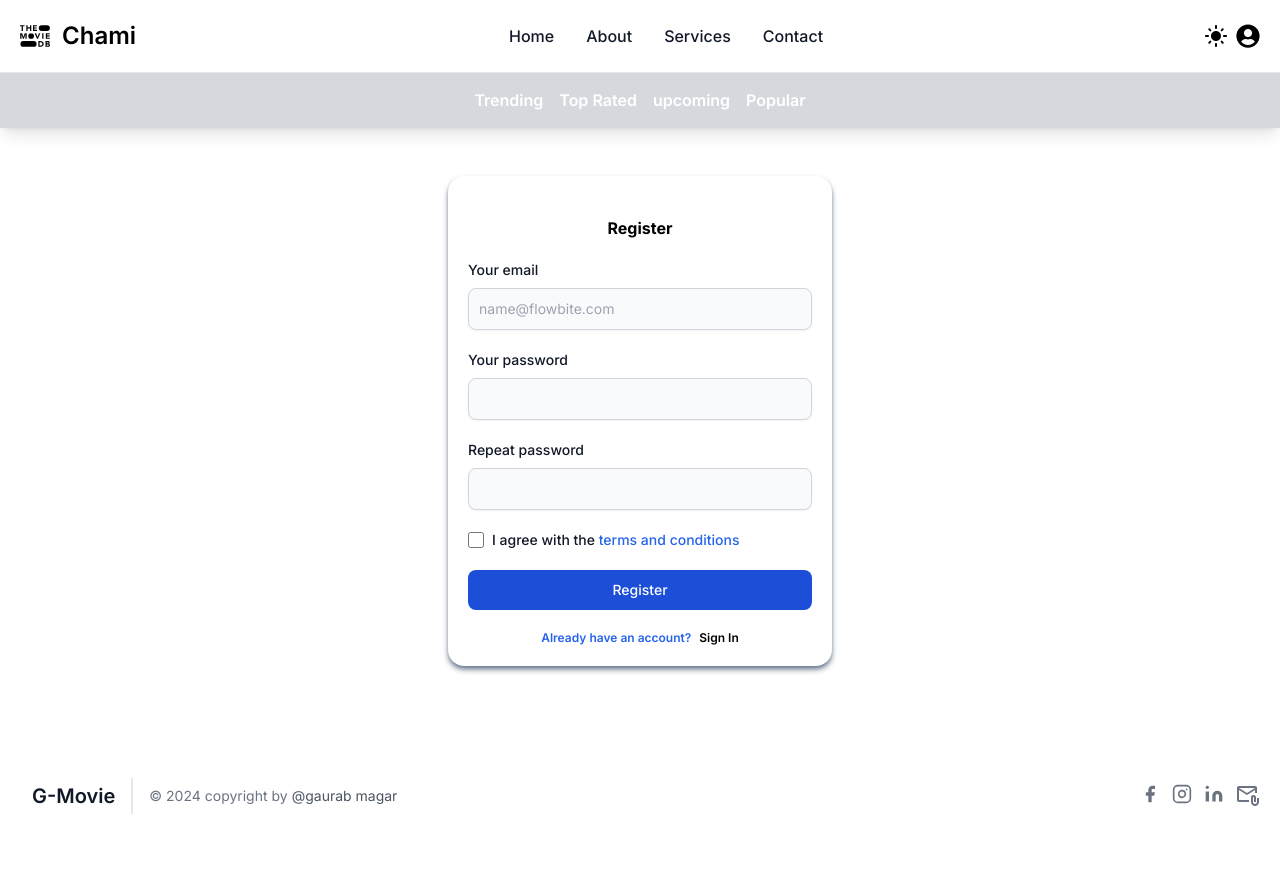
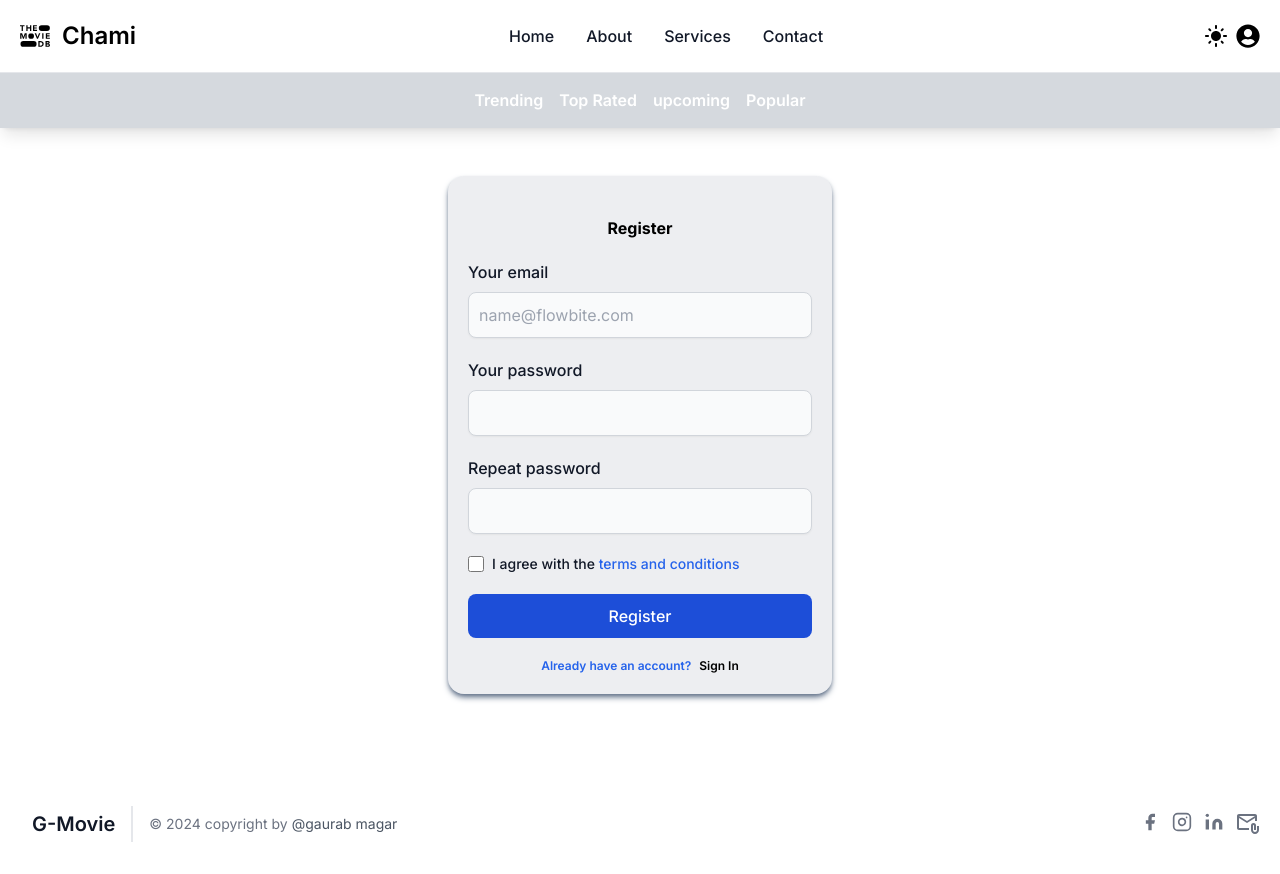
Before and after one commit to gaurab-magar/ImDb, a Next.js app: page /register in a window 1280 px wide. Before the commit the page ends 846 px from the top, so only its background shows below. Built offline with nearby package versions, Linux system fonts and the light colour scheme.

Commit message:
added some better user uiux

```diff
--- a/src/app/(Auth)/SignIn/page.js
+++ b/src/app/(Auth)/SignIn/page.js
@@ -4,15 +4,16 @@ import React from 'react'
 const page = () => {
   return (
     <div className='mt-44 mb-20 w-full'>
-    <form className="max-w-sm md:mx-auto rounded-2xl p-5 mx-7 shadow-md shadow-slate-500 ">
+    <form
+    className="max-w-sm md:mx-auto rounded-2xl p-5 mx-7 shadow-md shadow-slate-500 backdrop-blur bg-gray-300 bg-opacity-40 ">
         <h2 className='font-bold text-center my-5'>Sign In</h2>
         <div className="mb-5">
-            <label for="email" className="block mb-2 text-sm font-medium text-gray-900 dark:text-white">Your email</label>
-            <input type="email" id="email" className="shadow-sm bg-gray-50 border border-gray-300 text-gray-900 text-sm rounded-lg focus:ring-blue-500 focus:border-blue-500 block w-full p-2.5 dark:bg-gray-700 dark:border-gray-600 dark:placeholder-gray-400 dark:text-white dark:focus:ring-blue-500 dark:focus:border-blue-500 dark:shadow-sm-light" placeholder="name@flowbite.com" required />
+            <label for="email" className="block mb-2 text-base font-medium text-gray-900 dark:text-white">Your email</label>
+            <input type="email" id="email" className="shadow-sm bg-gray-50 border border-gray-300 text-gray-900 text-base rounded-lg focus:ring-blue-500 focus:border-blue-500 block w-full p-2.5 dark:bg-gray-700 dark:border-gray-600 dark:placeholder-gray-400 dark:text-white dark:focus:ring-blue-500 dark:focus:border-blue-500 dark:shadow-sm-light" placeholder="email@gmail.com" required />
         </div>
         <div className="mb-5">
-            <label for="password" className="block mb-2 text-sm font-medium text-gray-900 dark:text-white">Your password</label>
-            <input type="password" id="password" className="shadow-sm bg-gray-50 border border-gray-300 text-gray-900 text-sm rounded-lg focus:ring-blue-500 focus:border-blue-500 block w-full p-2.5 dark:bg-gray-700 dark:border-gray-600 dark:placeholder-gray-400 dark:text-white dark:focus:ring-blue-500 dark:focus:border-blue-500 dark:shadow-sm-light" required />
+            <label for="password" className="block mb-2 text-base font-medium text-gray-900 dark:text-white">Your password</label>
+            <input type="password" id="password" className="shadow-sm bg-gray-50 border border-gray-300 text-gray-900 text-base rounded-lg focus:ring-blue-500 focus:border-blue-500 block w-full p-2.5 dark:bg-gray-700 dark:border-gray-600 dark:placeholder-gray-400 dark:text-white dark:focus:ring-blue-500 dark:focus:border-blue-500 dark:shadow-sm-light" required />
         </div>
         <div className="flex items-start mb-5">
             <div className="flex items-center h-5">
@@ -20,7 +21,7 @@ const page = () => {
             </div>
             <label for="terms" className="ms-2 text-sm font-medium text-gray-900 dark:text-gray-300">I agree with the <a href="#" className="text-blue-600 hover:underline dark:text-blue-500">terms and conditions</a></label>
         </div>
-        <button type="submit" className="text-white w-full bg-blue-700 hover:bg-blue-800 focus:ring-4 focus:outline-none focus:ring-blue-300 font-medium rounded-lg text-sm px-5 py-2.5 text-center dark:bg-blue-600 dark:hover:bg-blue-700 dark:focus:ring-blue-800">Sign In</button>
+        <button type="submit" className="text-white w-full bg-blue-700 hover:bg-blue-800 focus:ring-4 focus:outline-none focus:ring-blue-300 font-medium rounded-lg text-base px-5 py-2.5 text-center dark:bg-blue-600 dark:hover:bg-blue-700 dark:focus:ring-blue-800">Sign In</button>
         <div className='w-full flex justify-center items-center'>
             <Link href='/register'>
                 <p className='text-blue-600 font-semibold hover:underline dark:text-blue-500 text-xs mt-5'>Dont have an account?
--- a/src/app/(Auth)/register/page.js
+++ b/src/app/(Auth)/register/page.js
@@ -1,22 +1,24 @@
 import React from 'react';
 import Link from 'next/link';
+import AuthAnimation from '@/app/Components/AuthAnimation';
 
 const page = () => {
   return (
+    <AuthAnimation>
         <div className='mt-44 mb-20 w-full'>
-    <form className="max-w-sm md:mx-auto rounded-2xl p-5 mx-7 shadow-md shadow-slate-500 ">
+        <form className="max-w-sm md:mx-auto rounded-2xl p-5 mx-7 shadow-md shadow-slate-500 backdrop-blur bg-gray-300 bg-opacity-40  ">
             <h2 className='font-bold text-center my-5'>Register</h2>
             <div className="mb-5">
-            <label for="email" className="block mb-2 text-sm font-medium text-gray-900 dark:text-white">Your email</label>
-            <input type="email" id="email" className="shadow-sm bg-gray-50 border border-gray-300 text-gray-900 text-sm rounded-lg focus:ring-blue-500 focus:border-blue-500 block w-full p-2.5 dark:bg-gray-700 dark:border-gray-600 dark:placeholder-gray-400 dark:text-white dark:focus:ring-blue-500 dark:focus:border-blue-500 dark:shadow-sm-light" placeholder="name@flowbite.com" required />
+                <label for="email" className="block mb-2 text-base font-medium text-gray-900 dark:text-white">Your email</label>
+                <input type="email" id="email" className="shadow-sm bg-gray-50 border border-gray-300 text-gray-900 text-base rounded-lg focus:ring-blue-500 focus:border-blue-500 block w-full p-2.5 dark:bg-gray-700 dark:border-gray-600 dark:placeholder-gray-400 dark:text-white dark:focus:ring-blue-500 dark:focus:border-blue-500 dark:shadow-sm-light" placeholder="name@flowbite.com" required />
             </div>
             <div className="mb-5">
-            <label for="password" className="block mb-2 text-sm font-medium text-gray-900 dark:text-white">Your password</label>
-            <input type="password" id="password" className="shadow-sm bg-gray-50 border border-gray-300 text-gray-900 text-sm rounded-lg focus:ring-blue-500 focus:border-blue-500 block w-full p-2.5 dark:bg-gray-700 dark:border-gray-600 dark:placeholder-gray-400 dark:text-white dark:focus:ring-blue-500 dark:focus:border-blue-500 dark:shadow-sm-light" required />
+                <label for="password" className="block mb-2 text-base font-medium text-gray-900 dark:text-white">Your password</label>
+                <input type="password" id="password" className="shadow-sm bg-gray-50 border border-gray-300 text-gray-900 text-base rounded-lg focus:ring-blue-500 focus:border-blue-500 block w-full p-2.5 dark:bg-gray-700 dark:border-gray-600 dark:placeholder-gray-400 dark:text-white dark:focus:ring-blue-500 dark:focus:border-blue-500 dark:shadow-sm-light" required />
             </div>
             <div className="mb-5">
-            <label for="repeat-password" className="block mb-2 text-sm font-medium text-gray-900 dark:text-white">Repeat password</label>
-            <input type="password" id="repeat-password" className="shadow-sm bg-gray-50 border border-gray-300 text-gray-900 text-sm rounded-lg focus:ring-blue-500 focus:border-blue-500 block w-full p-2.5 dark:bg-gray-700 dark:border-gray-600 dark:placeholder-gray-400 dark:text-white dark:focus:ring-blue-500 dark:focus:border-blue-500 dark:shadow-sm-light" required />
+                <label for="repeat-password" className="block mb-2 text-base font-medium text-gray-900 dark:text-white">Repeat password</label>
+                <input type="password" id="repeat-password" className="shadow-sm bg-gray-50 border border-gray-300 text-gray-900 text-base rounded-lg focus:ring-blue-500 focus:border-blue-500 block w-full p-2.5 dark:bg-gray-700 dark:border-gray-600 dark:placeholder-gray-400 dark:text-white dark:focus:ring-blue-500 dark:focus:border-blue-500 dark:shadow-sm-light" required />
             </div>
             <div className="flex items-start mb-5">
                 <div className="flex items-center h-5">
@@ -24,7 +26,7 @@ const page = () => {
                 </div>
                 <label for="terms" className="ms-2 text-sm font-medium text-gray-900 dark:text-gray-300">I agree with the <a href="#" className="text-blue-600 hover:underline dark:text-blue-500">terms and conditions</a></label>
             </div>
-        <button type="submit" className="text-white w-full bg-blue-700 hover:bg-blue-800 font-medium rounded-lg text-sm px-5 py-2.5 text-center dark:bg-blue-600 dark:hover:bg-blue-700 dark:focus:ring-blue-800">Register</button>
+            <button type="submit" className="text-white w-full bg-blue-700 hover:bg-blue-800 font-medium rounded-lg text-base px-5 py-2.5 text-center dark:bg-blue-600 dark:hover:bg-blue-700 dark:focus:ring-blue-800">Register</button>
             <div className='w-full flex justify-center items-center'>
                 <Link href='/SignIn'>
                     <p className='text-blue-600 font-semibold hover:underline dark:text-blue-500 text-xs mt-5'>Already have an account?
@@ -34,6 +36,7 @@ const page = () => {
             </div>
         </form>
         </div>
+    </AuthAnimation>
 
   )
 }
--- /dev/null
+++ b/src/app/Components/AuthAnimation.js
@@ -0,0 +1,18 @@
+'use client'
+import React from 'react'
+import { motion } from 'framer-motion'
+
+const AuthAnimation = ({children}) => {
+  return (
+    <motion.div
+        initial={{ opacity: 0, y: 50 }}
+        animate={{ opacity: 1, y: 0 }}
+        transition={{ duration: 0.5, ease: "easeOut" }}
+        exit={{ opacity: 0, y: 50 }}
+    >
+        {children}
+    </motion.div>
+  )
+}
+
+export default AuthAnimation
--- a/src/app/Components/SearchBox.js
+++ b/src/app/Components/SearchBox.js
@@ -20,7 +20,7 @@ const SearchBox = () => {
     onSubmit={handleSubmit}  className=" flex items-center max-w-sm mx-auto m-4 px-4">
             <label htmlFor="simple-search" className="sr-only">Search</label>
             <div className="w-full">
-                <input value={results} onChange={(e)=>{setResults (e.target.value)}}  type="text" id="simple-search" className="outline-none bg-gray-50  text-gray-900 text-[12px] rounded-lg block w-full ps-10 p-2.5  dark:bg-gray-700 dark:border-gray-600 dark:placeholder-gray-400 dark:text-white dark:focus:ring-blue-500 dark:focus:border-blue-500" placeholder="Search branch name..." required />
+                <input value={results} onChange={(e)=>{setResults (e.target.value)}}  type="text" id="simple-search" className="outline-none bg-gray-50  text-gray-900 text-base rounded-lg block w-full ps-10 p-2.5  dark:bg-gray-700 dark:border-gray-600 dark:placeholder-gray-400 dark:text-white dark:focus:ring-blue-500 dark:focus:border-blue-500" placeholder="Search branch name..." required />
             </div>
             <button    type="submit" className="disabled:bg-gray-300 p-2.5 ms-2 text-sm font-medium text-white bg-blue-200 rounded-lg  focus:ring-4 focus:outline-none focus:ring-blue-300 dark:bg-blue-600 dark:hover:bg-blue-700 dark:focus:ring-blue-800">
                 <svg className="w-4 h-4" ariaHidden="true" xmlns="http://www.w3.org/2000/svg" fill="none" viewBox="0 0 20 20">
```
Lines whose indentation alone changed are shown as unchanged.
